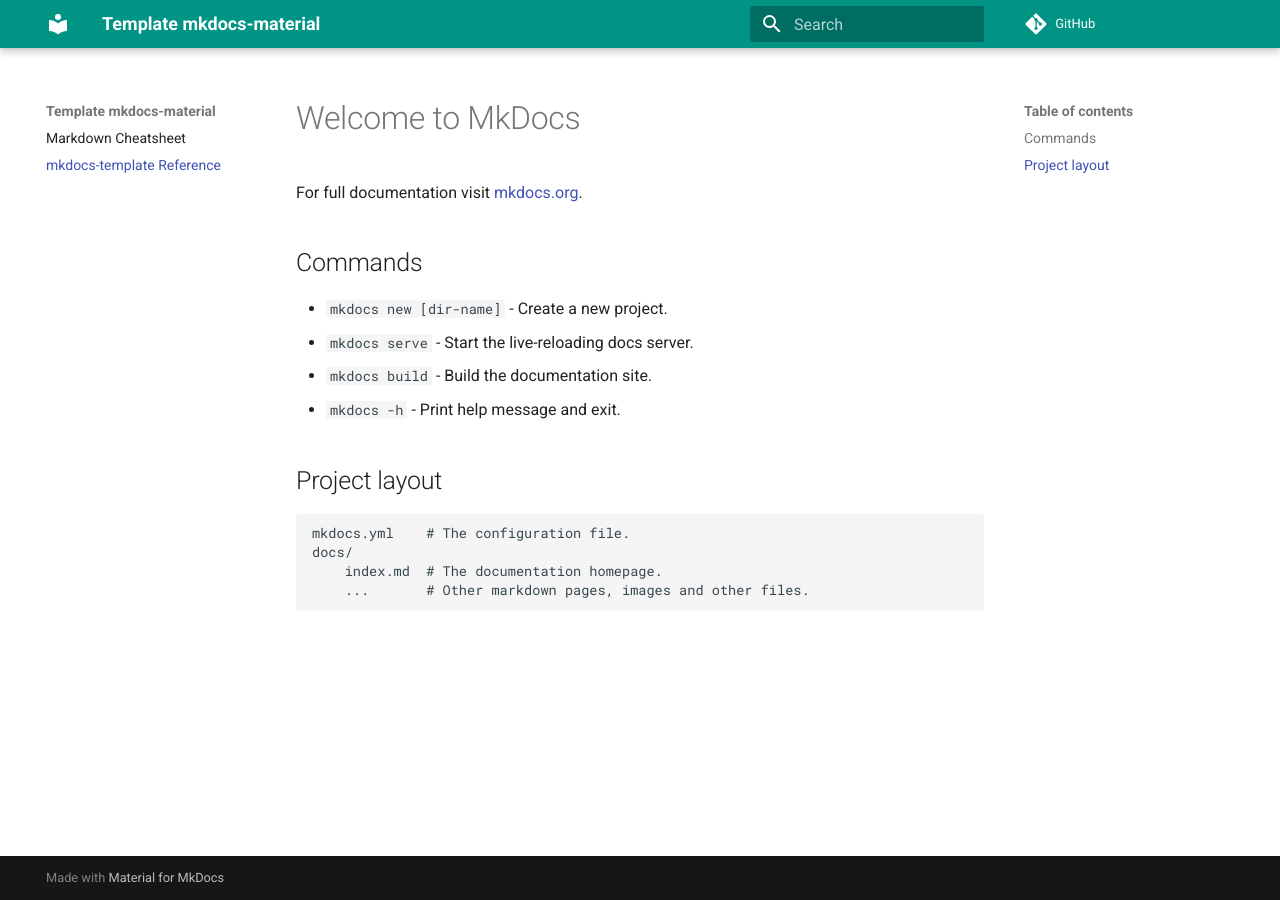
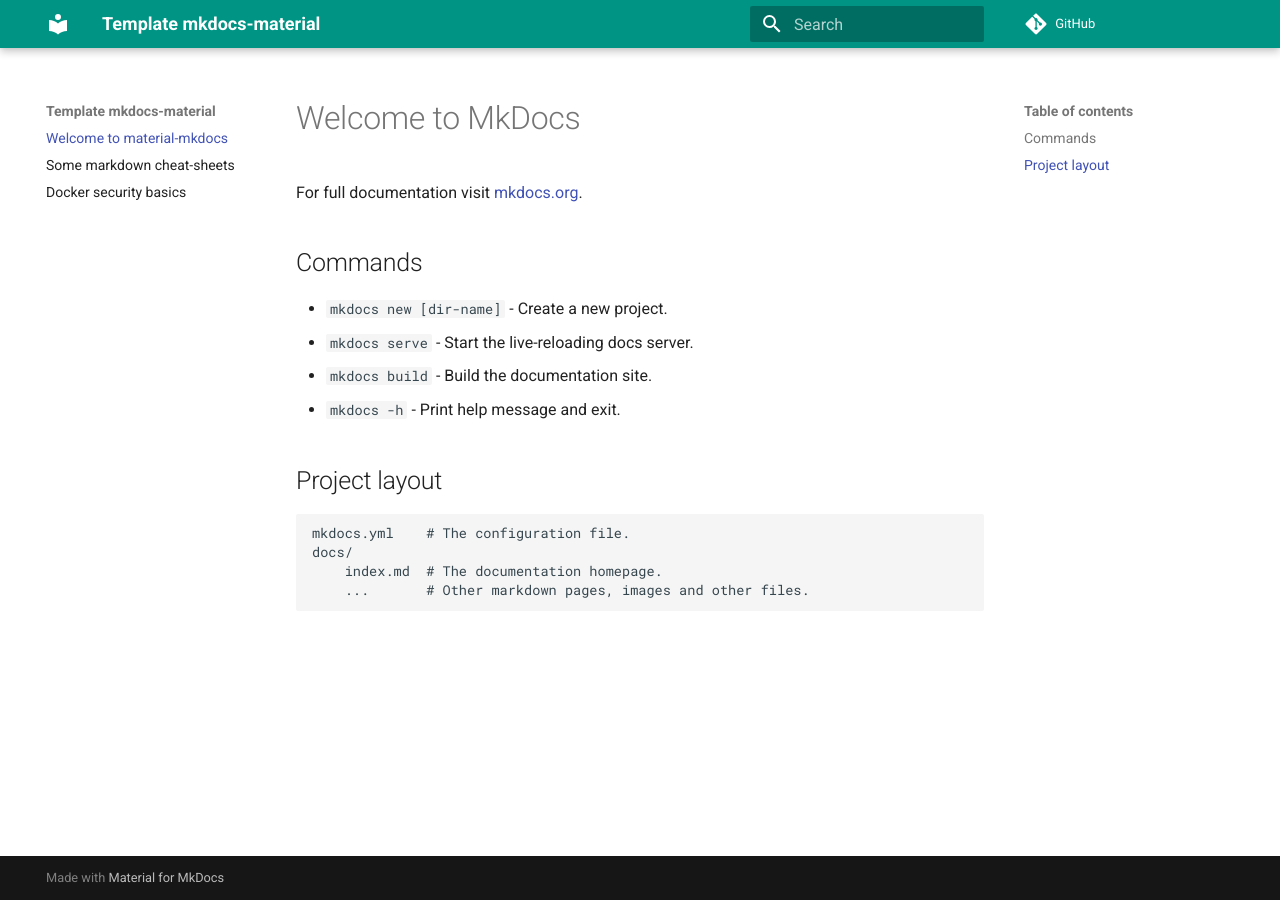
Before and after one commit to nah-a/nah-a.mkdocs-material-template, an MkDocs documentation site: the page built from docs/index.md, in a window 1280 px wide. Built offline with MkDocs 1.6.1 and Material for MkDocs 9.7.7, drawn with Linux system fonts in a browser that asks for light colours; comment, search, counter and statistics services are not loaded.

Commit message:
Updated README, added Docker security page

```diff
--- a/mkdocs.yml
+++ b/mkdocs.yml
@@ -8,5 +8,6 @@
     primary: teal
     accent: indigo
 nav:
-  - Markdown Cheatsheet: cheatsheet.md
-  - mkdocs-template Reference: index.md
+  - Welcome to material-mkdocs: index.md
+  - Some markdown cheat-sheets: cheatsheet.md
+  - Docker security basics: docker-security.md
```
Also changed, not shown: README.md (+12 -8 lines), docs/docker-security.md (added, +1 -0 lines).
